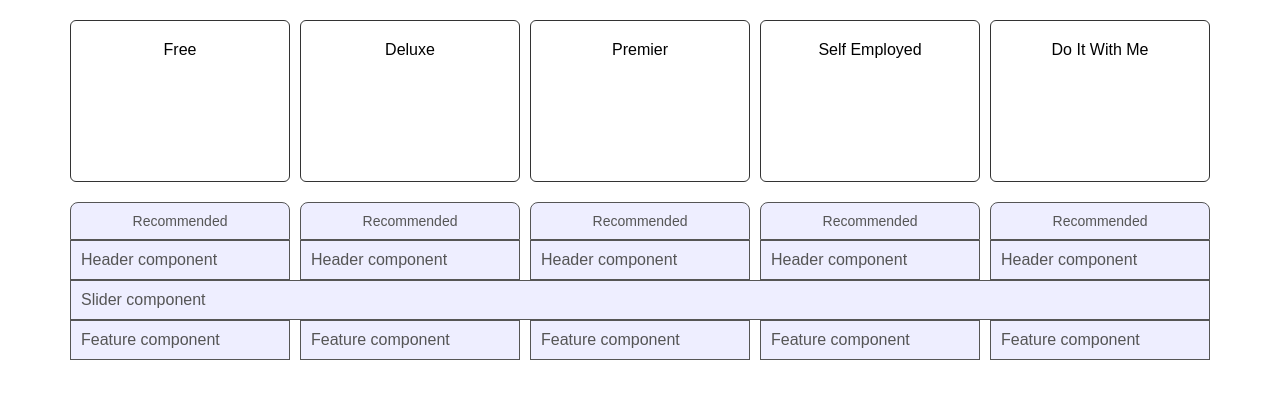
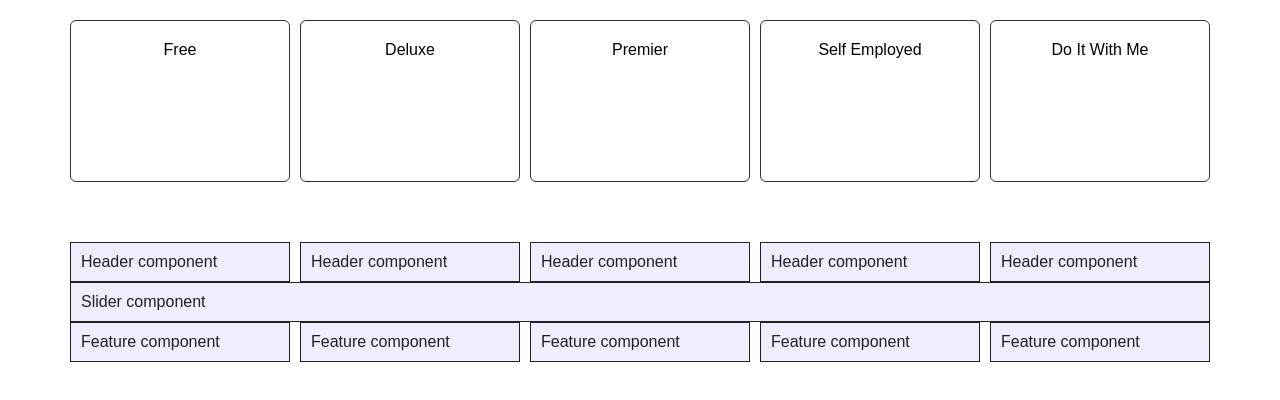
Before and after one commit to msolorio/171004-comp-chart, a React (Create React App) app: page / in a window 1280 px wide. Shown: the top 400 px of the page. Built offline with nearby package versions, Linux system fonts and the light colour scheme.

Commit message:
add recommended banner functionality

```diff
--- a/src/components/Chart/Banner.jsx
+++ b/src/components/Chart/Banner.jsx
@@ -1,7 +1,11 @@
 import React from 'react';
 
-export default function Banner() {
+export default function Banner(props) {
+  const banner = <div className="banner">Recommended</div>
+
   return (
-    <div className="banner">Recommended</div>
+    <div className="bannerWrap">
+      {props.sku === props.recommendedSku && banner}
+    </div>
   );
 }
--- a/src/components/Chart/Chart.css
+++ b/src/components/Chart/Chart.css
@@ -3,12 +3,18 @@
 .feature,
 .banner {
   padding: 10px;
-  border: 1px solid #555;
-  color: #555;
+  border: 1px solid #222;
+  color: #222;
   background: #eeeeff;
 }
 
+.bannerWrap {
+  height: 40px;
+}
+
 .banner {
+  height: 100%;
+  background: #888899;
   font-size: 14px;
   text-align: center;
   border-radius: 8px 8px 0 0;
--- a/src/components/Chart/Chart.jsx
+++ b/src/components/Chart/Chart.jsx
@@ -12,6 +12,7 @@ export default class Chart extends React.Component {
   }
 
   render() {
+
     return (
       <div className="chart">
 
@@ -21,7 +22,8 @@ export default class Chart extends React.Component {
               productData.products.map((product, index) => {
                 return (
                   <div className="col" key={index}>
-                    <Banner sku={product.sku} />
+                    <Banner sku={product.sku}
+                      recommendedSku={this.props.recommendedSku} />
                   </div>
                 );
               })
```
